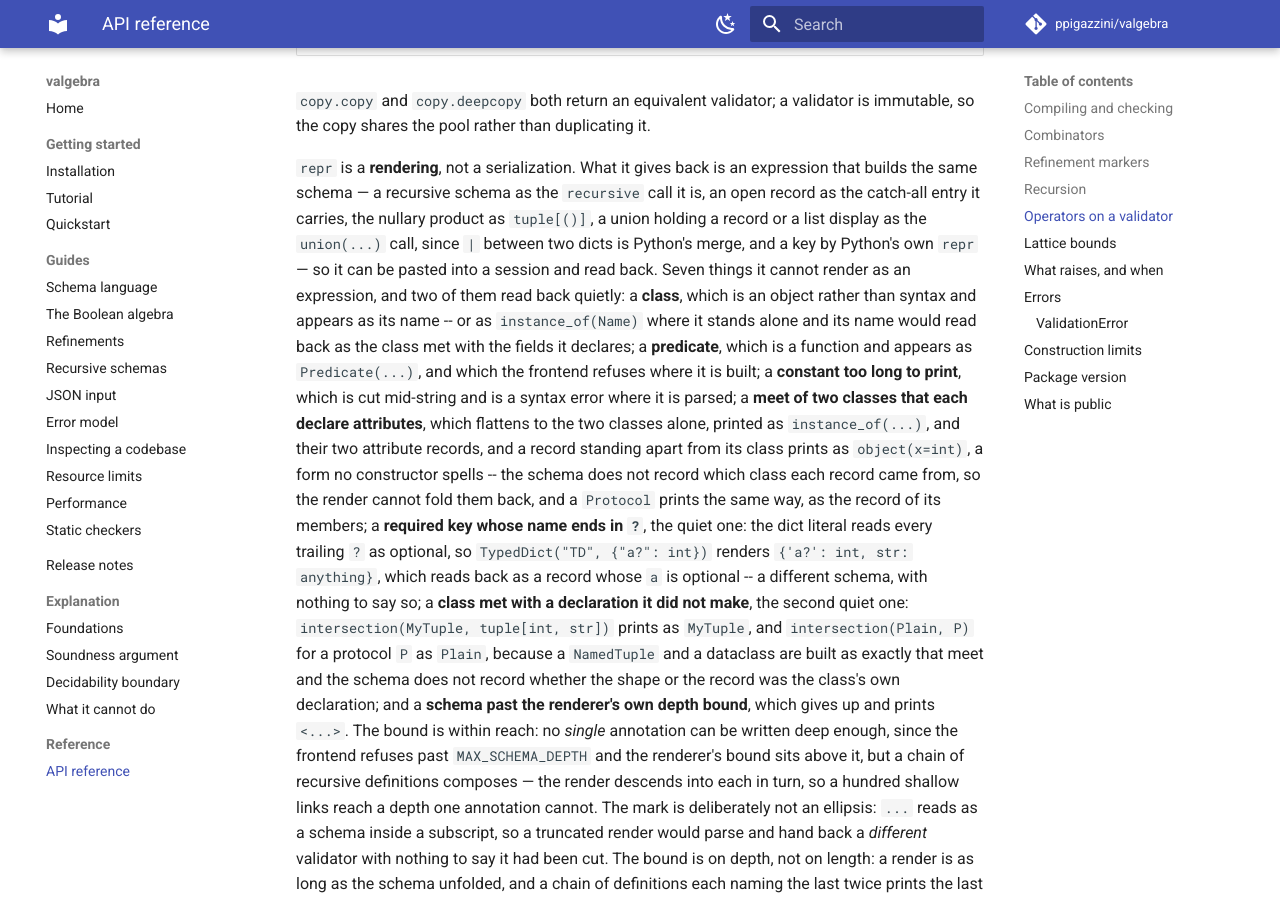
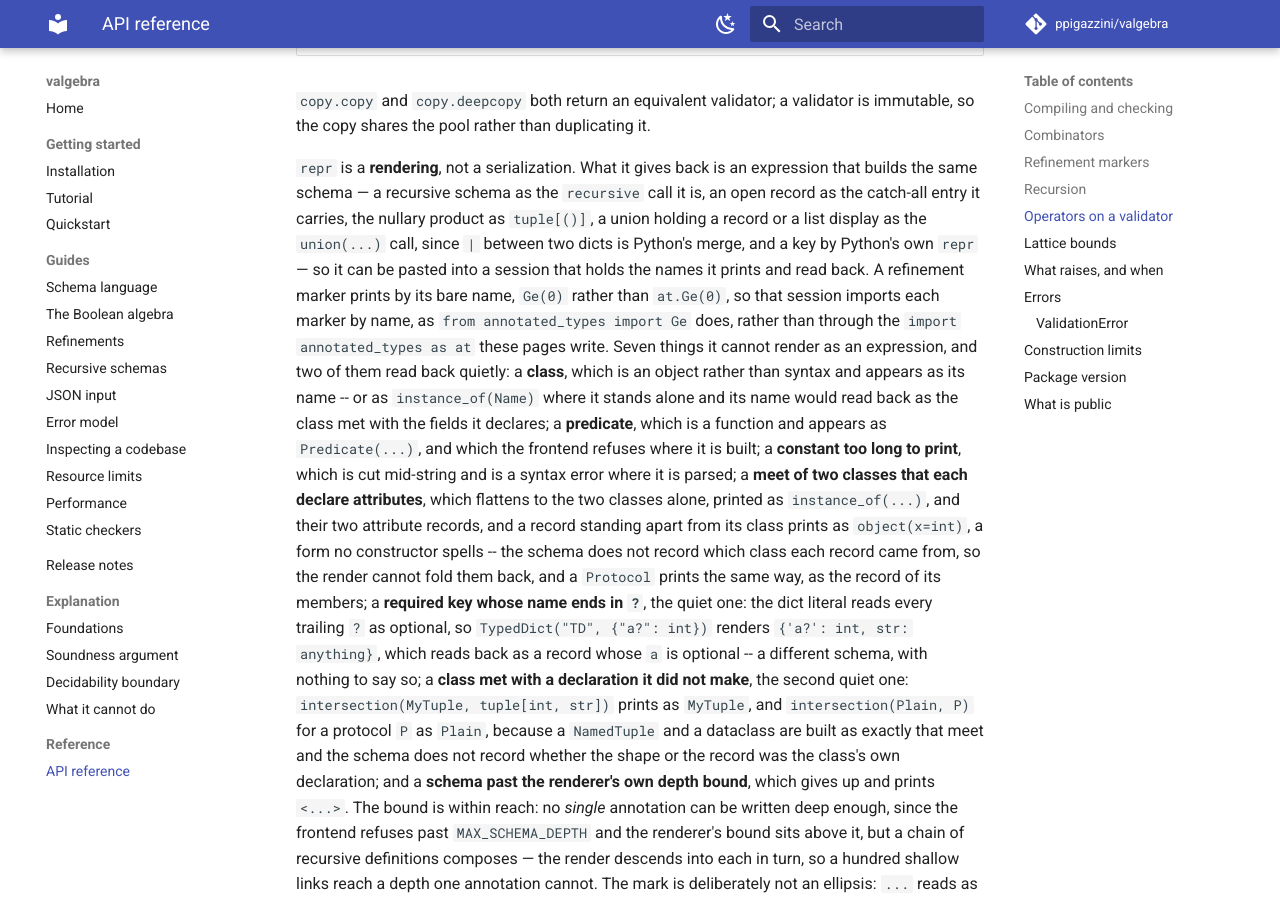
Before and after one commit to ppigazzini/valgebra, an MkDocs documentation site: the page built from docs/16-api.md, in a window 1280 px wide and 900 px high, scrolled down 2438 px. Built offline with MkDocs 1.6.1 and Material for MkDocs 9.7.7, drawn with Linux system fonts in a browser that asks for light colours; comment, search, counter and statistics services are not loaded.

Commit message:
docs: the repr, the unfolding bound and close are stated exactly
The API page says a repr reads back in a session that binds the markers by
name, since a marker prints as Ge(0). The limits and recursion pages name the
boundary of the unfolding bound by value: 127 lists around an int are a
member and 128 are refused, which a test holds on the object path. The
glossary lists close among the words used in two live senses, and its heading
carries no count.

```diff
--- a/docs/16-api.md
+++ b/docs/16-api.md
@@ -76,8 +76,12 @@ expression that builds the same schema — a recursive schema as the `recursive`
 call it is, an open record as the catch-all entry it carries, the nullary product
 as `tuple[()]`, a union holding a record or a list display as the `union(...)`
 call, since `|` between two dicts is Python's merge, and a key by Python's own
-`repr` — so it can be pasted into a session and read back. Seven things it
-cannot render as an expression, and two of them read back quietly: a
+`repr` — so it can be pasted into a session that holds the names it prints and
+read back. A refinement marker prints by its bare name, `Ge(0)` rather than
+`at.Ge(0)`, so that session imports each marker by name, as
+`from annotated_types import Ge` does, rather than through the
+`import annotated_types as at` these pages write. Seven things it cannot render
+as an expression, and two of them read back quietly: a
 **class**, which is an object rather than syntax and appears as its name -- or
 as `instance_of(Name)` where it stands alone and its name would read back as
 the class met with the fields it declares; a
```
Also changed, not shown: docs/06-recursion.md (+3 -1 lines), docs/10-limits.md (+2 -1 lines), docs/dev/13-glossary.md (+2 -1 lines), 1 other file.
